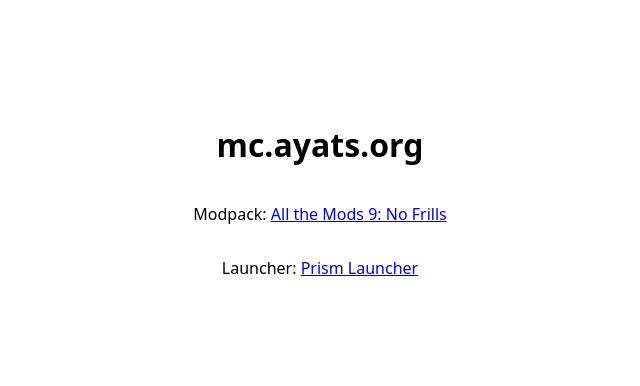
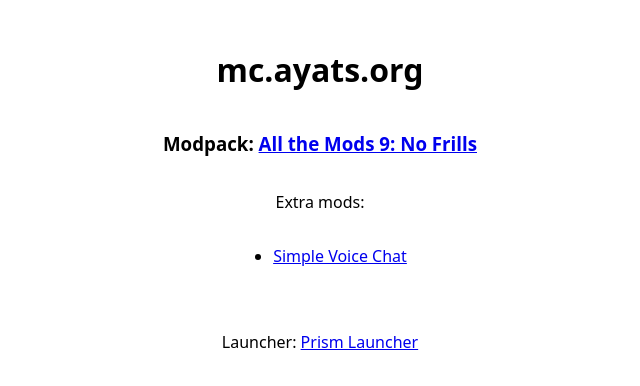
Before and after one commit to viperML/neoinfra, a plain HTML site: page modules/minecraft/index.html in a window 1280 px wide. Shown: the part 202-588 px from the top of the page, without its empty margins (320-960 px from the left). Drawn offline with Linux system fonts and the light colour scheme.

Commit message:
tweak mc

```diff
--- a/modules/minecraft/index.html
+++ b/modules/minecraft/index.html
@@ -38,9 +38,15 @@
     <h1>
       mc.ayats.org
     </h1>
-    <p>
+    <h3>
       Modpack: <a href="https://www.curseforge.com/minecraft/modpacks/all-the-mods-9-no-frills">All the Mods 9: No
         Frills</a>
+    </h3>
+    <p>
+      Extra mods:
+    <ul>
+      <li><a href="https://www.curseforge.com/minecraft/mc-mods/simple-voice-chat">Simple Voice Chat</a></li>
+    </ul>
     </p>
     <p>
       Launcher: <a href="https://prismlauncher.org">Prism Launcher</a>
```
Also changed, not shown: 4 other files.
